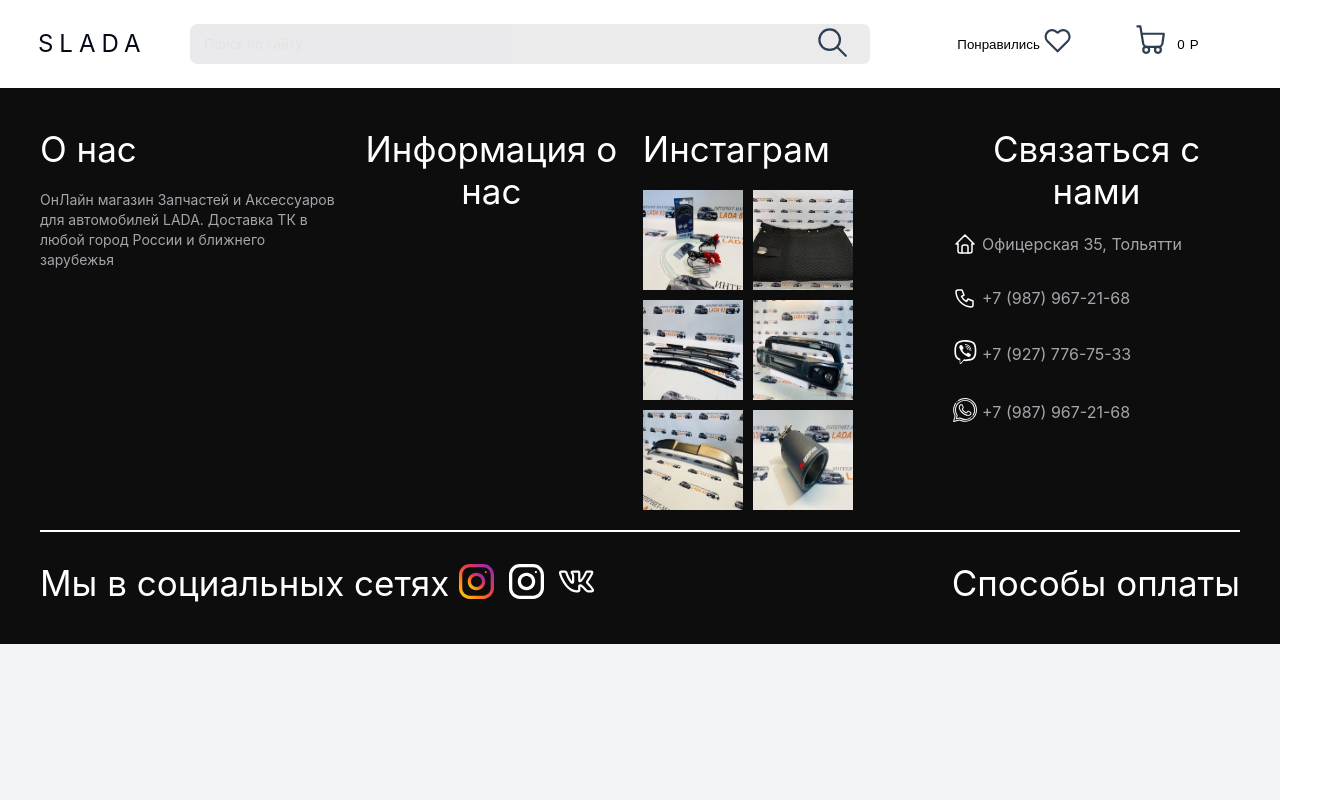
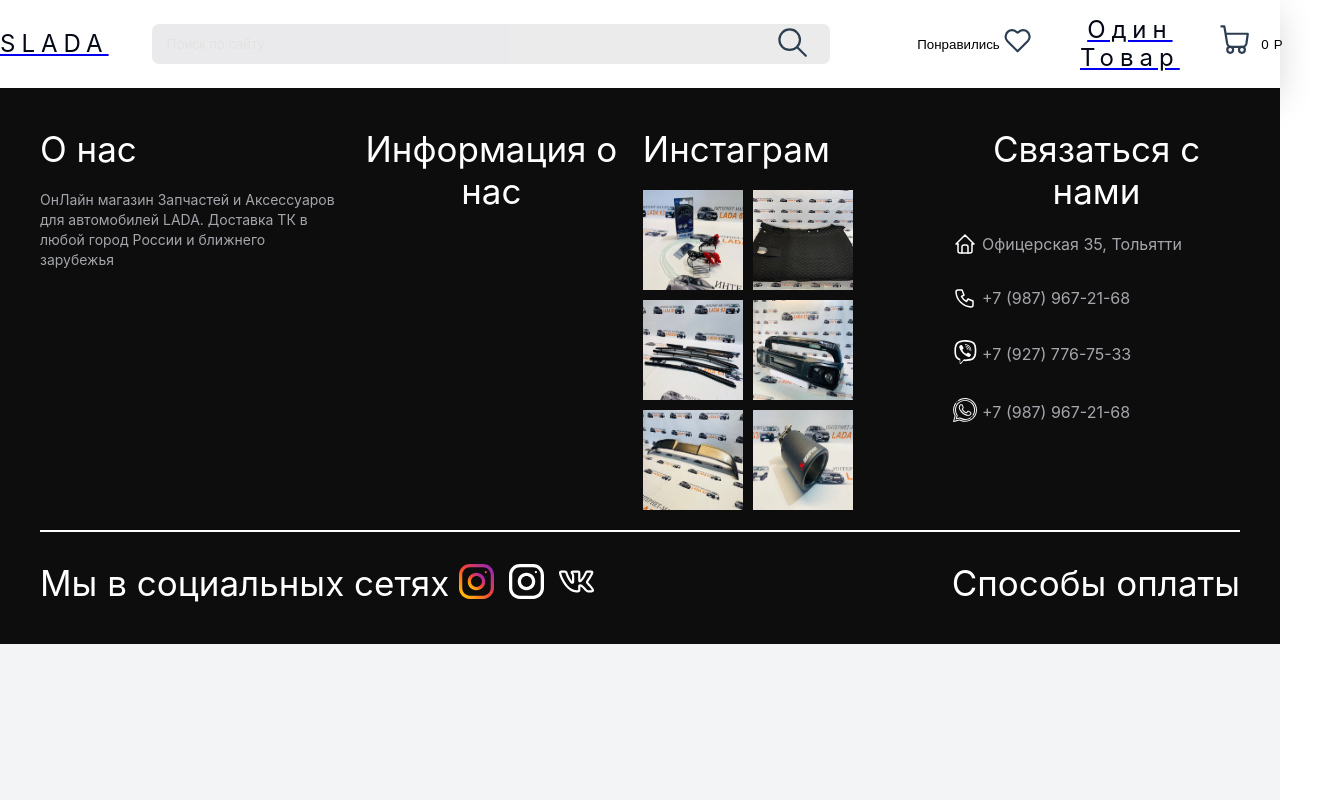
Before and after one commit to Rich-alien/techonline, a React (Create React App) app: page / in a window 1280 px wide. Shown: the whole page, 1322 px wide, since content can reach past the window. Built offline with nearby package versions, Linux system fonts and the light colour scheme.

Commit message:
use route ... using NavLink

```diff
--- a/src/components/Main/NavBar/NavBar.jsx
+++ b/src/components/Main/NavBar/NavBar.jsx
@@ -1,20 +1,25 @@
 import React from "react";
 import style from "./NavBar.module.css"
 import CartContainer from "../../Cart/CartContainer";
+import {NavLink} from "react-router-dom";
 
 const NavBar = (props) => {
 let openShoppingCartNow=()=>{
     props.openShoppingCartNow();
 }
     return (
+
           <div className={style.container}>
               <nav className={style.nav}>
+                  <NavLink className={style.linkLogo} to='/productView' >
                   <div className={style.logo}>
                       SLADA
                   </div>
+                  </NavLink>
                   <form className={style.searchWidth}>
                       <input className={style.search} type="search" name="q" placeholder="Поиск по сайту"/>
                       <button className={style.btnSearch}>
+                          <NavLink to='/search'>
                               <svg xmlns="http://www.w3.org/2000/svg" className="icon icon-tabler icon-tabler-search"
                                    width="44" height="44" viewBox="0 0 30 30" strokeWidth="1.5" stroke="#2c3e50" fill="none"
                                    strokeLinecap="round" strokeLinejoin="round">
@@ -22,7 +27,9 @@ let openShoppingCartNow=()=>{
                                   <circle cx="10" cy="10" r="7"/>
                                   <line x1="21" y1="21" x2="15" y2="15"/>
                               </svg>
+                          </NavLink>
                       </button>
+
                   </form>
                   <button className={`${style.btnFavorite} ${style.btn}`}>
                       Понравились
@@ -33,6 +40,20 @@ let openShoppingCartNow=()=>{
                           <path d="M12 20l-7 -7a4 4 0 0 1 6.5 -6a.9 .9 0 0 0 1 0a4 4 0 0 1 6.5 6l-7 7"/>
                       </svg>
                   </button>
+                  {/*<button className={`${style.btnFavorite} ${style.btn}`}>*/}
+                  {/*    Понравились*/}
+                  {/*    <svg xmlns="http://www.w3.org/2000/svg" className="icon icon-tabler icon-tabler-heart" width="44"*/}
+                  {/*         height="44" viewBox="0 0 30 30" strokeWidth="1.5" stroke="#2c3e50" fill="none"*/}
+                  {/*         strokeLinecap="round" strokeLinejoin="round">*/}
+                  {/*        <path stroke="none" d="M0 0h24v24H0z"/>*/}
+                  {/*        <path d="M12 20l-7 -7a4 4 0 0 1 6.5 -6a.9 .9 0 0 0 1 0a4 4 0 0 1 6.5 6l-7 7"/>*/}
+                  {/*    </svg>*/}
+                  {/*</button>*/}
+                  <NavLink className={style.linkLogo} to='/productView' >
+                      <div className={style.logo}>
+                          Один Товар
+                      </div>
+                  </NavLink>
                   {/*<CSSTransitionGroup></CSSTransitionGroup>*/}
                   <button onClick={openShoppingCartNow} className={`${style.btnCart} ${style.btn}`}>
 
@@ -55,10 +76,4 @@ let openShoppingCartNow=()=>{
           </div>
     )
 }
-//<img src="https://img.icons8.com/officel/40/000000/mine-cart.png"/>
-//<img src="https://img.icons8.com/color/48/000000/filled-like.png"/>
-//<img src="https://img.icons8.com/android/24/000000/search.png"/> ICON SEARCH ADD LATER
-//<img src="https://img.icons8.com/material-rounded/24/000000/shopping-basket-2.png"/> ICON BASKET ADD LATER
-//<img src="https://img.icons8.com/metro/26/000000/filled-like.png"/> ICON FAVORITE ADD LATER
-//<img src="https://img.icons8.com/material-outlined/26/000000/filled-like.png"/> ICON FAVORITE(EMPTY) ADD LATER
 export default NavBar;
```
Lines whose indentation alone changed are shown as unchanged.
